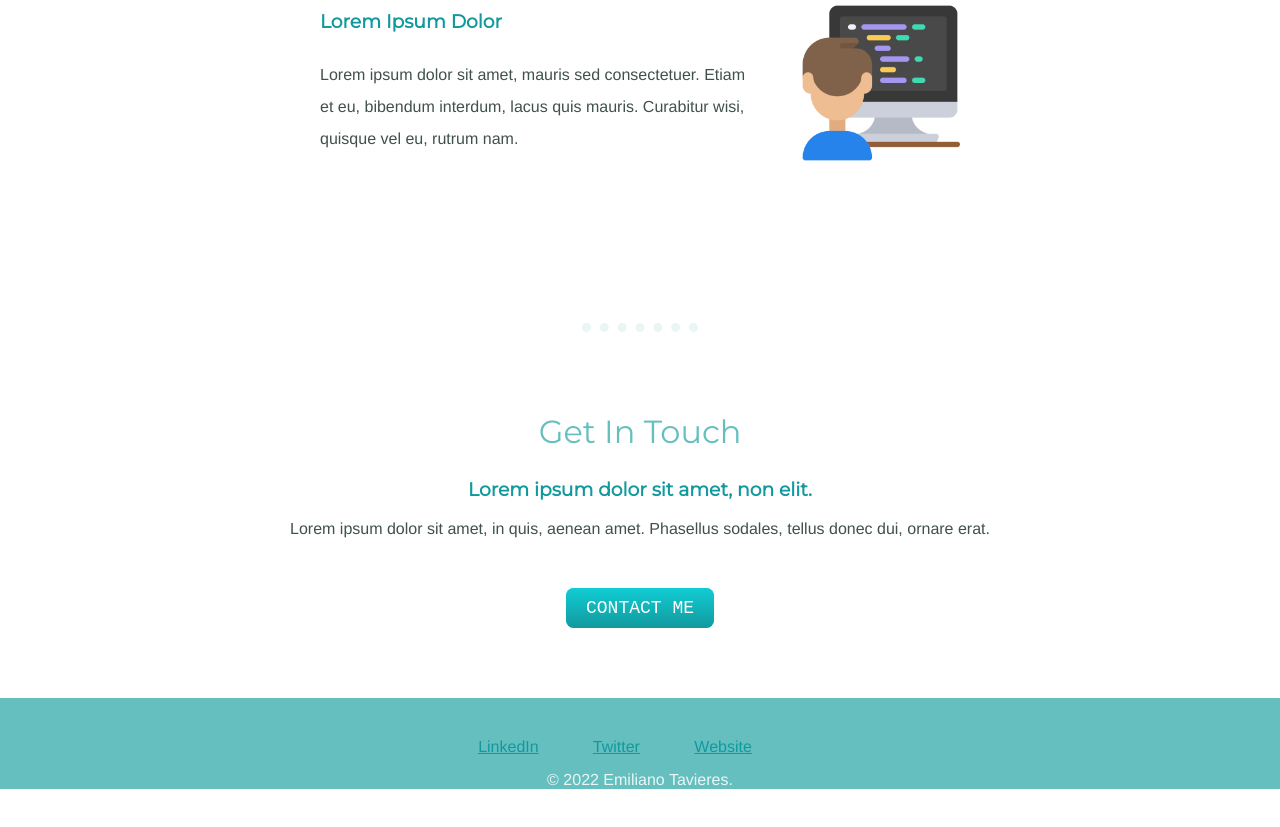
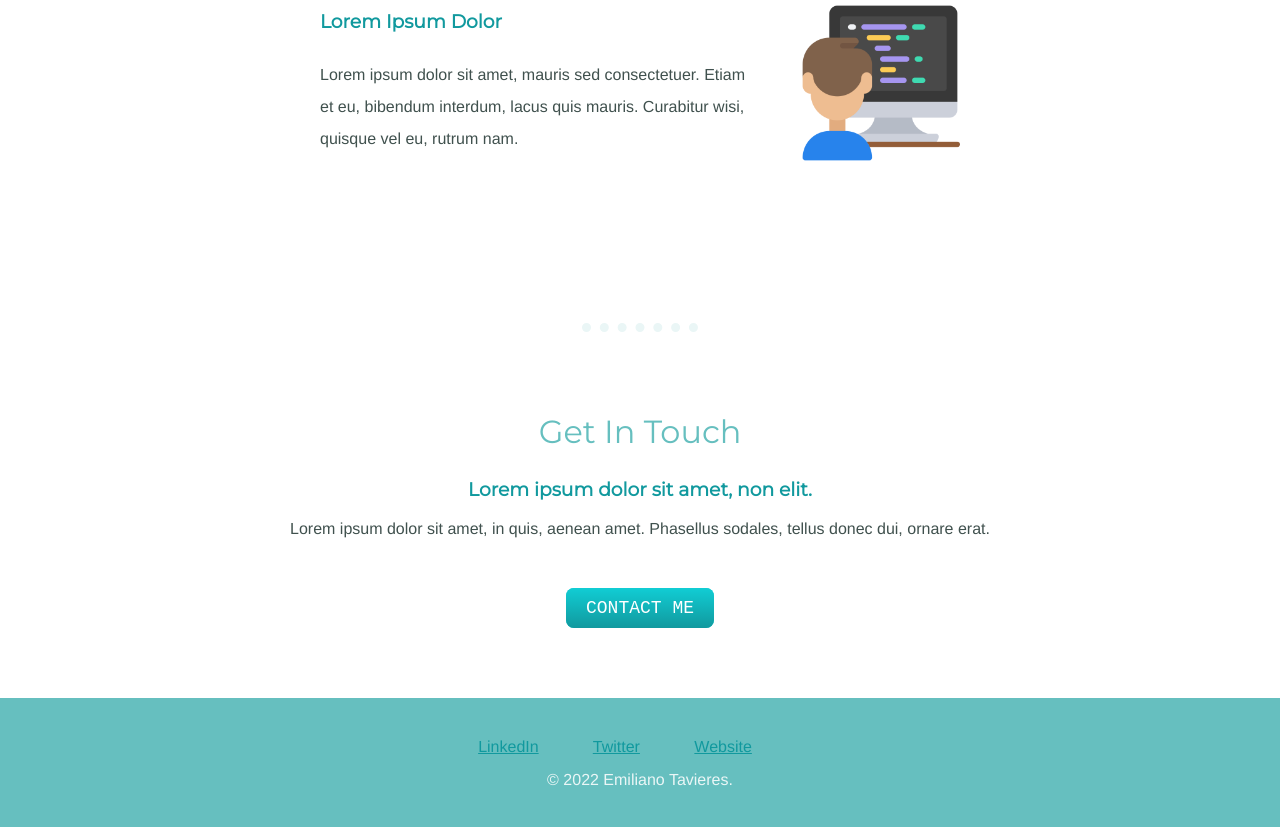
Before and after one commit to etavieres/cv, a plain HTML site: page index.html in a window 1280 px wide. Shown: the part 2215-3042 px from the top of the page. Before the commit the page ends 3020 px from the top, so only its background shows below. Drawn offline with Linux system fonts and the light colour scheme.

Commit message:
Update styles.css

```diff
--- a/css/styles.css
+++ b/css/styles.css
@@ -66,7 +66,7 @@ h3 {
 .bottom-container {
   background-color: #66BFBF;
   padding-top: 40px;
-  padding-bottom: 0px;
+  padding-bottom: 40px;
   }
 
 .footer-link{
```
